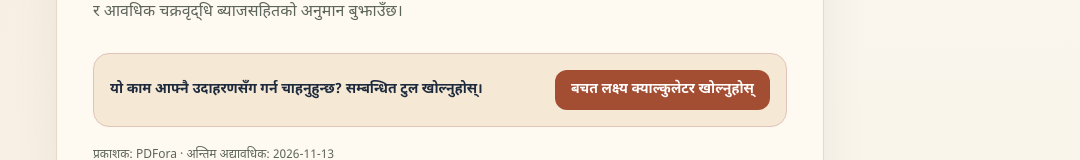
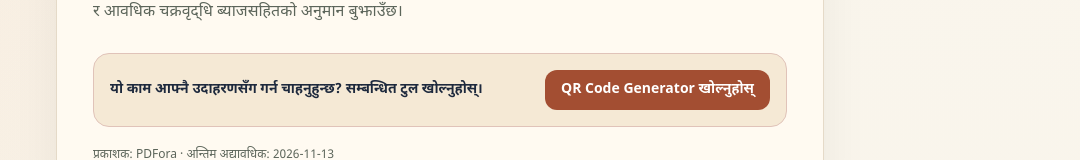
Before and after one commit to pokhrelniroj94-bot/PDFora, a Next.js app in the folder frontend/: page /ne/blog/savings-goal-calculator-guide in a window 1280 px wide. Shown: the part 387-547 px from the top of the page, without its empty margins (200-1280 px from the left). Built offline with nearby package versions, Linux system fonts and the light colour scheme; no server answers.

Commit message:
Integrate QR localization: BlogToolCTA.tsx

```diff
--- a/frontend/components/BlogToolCTA.tsx
+++ b/frontend/components/BlogToolCTA.tsx
@@ -2,16 +2,38 @@
 
 import Link from "next/link";
 import { trackConsentAwareEvent } from "../lib/analytics-client";
+import type { Locale } from "../lib/i18n/config";
 
 type BlogToolCTAProps = {
   blogSlug: string;
   href: string;
   label: string;
   calculator?: boolean;
-  locale?: "en" | "ne";
+  locale?: Locale;
 };
 
 export default function BlogToolCTA({ blogSlug, href, label, calculator = false, locale = "en" }: BlogToolCTAProps) {
+  const isNepali = locale === "ne";
+  const prompt: Record<Locale, string> = {
+    en: calculator ? "Ready to use your own numbers? Open the interactive calculator." : "Ready to try this workflow? Open the matching tool.",
+    ne: "यो काम आफ्नै उदाहरणसँग गर्न चाहनुहुन्छ? सम्बन्धित टुल खोल्नुहोस्।",
+    hi: "अपना QR कोड बनाने के लिए टूल खोलें।",
+    bn: "আপনার QR কোড তৈরি করতে টুলটি খুলুন।",
+    ur: "اپنا QR کوڈ بنانے کے لیے ٹول کھولیں۔",
+    ar: "افتح الأداة لإنشاء رمز QR الخاص بك.",
+    es: "Abre la herramienta para crear tu código QR.",
+    fr: "Ouvrez l’outil pour créer votre QR code.",
+    de: "Öffnen Sie das Tool, um Ihren QR-Code zu erstellen.",
+    pt: "Abra a ferramenta para criar seu QR Code.",
+    zh: "打开工具，创建您的二维码。",
+    ja: "ツールを開いてQRコードを作成しましょう。",
+  };
+  const action: Record<Locale, string> = {
+    en: "Open QR Code Generator", ne: "QR Code Generator खोल्नुहोस्", hi: "QR कोड जनरेटर खोलें",
+    bn: "QR কোড জেনারেটর খুলুন", ur: "QR کوڈ جنریٹر کھولیں", ar: "افتح منشئ رمز QR",
+    es: "Abrir generador de QR", fr: "Ouvrir le générateur QR", de: "QR-Code-Generator öffnen",
+    pt: "Abrir gerador de QR", zh: "打开二维码生成器", ja: "QRコード生成ツールを開く",
+  };
   const trackClick = () => {
     trackConsentAwareEvent("blog_to_tool_click", {
       blog_slug: blogSlug,
@@ -23,20 +45,14 @@ export default function BlogToolCTA({ blogSlug, href, label, calculator = false,
 
   return (
     <div className="mt-6 flex flex-col gap-3 rounded-2xl border border-teal-100 bg-teal-50 p-4 sm:flex-row sm:items-center sm:justify-between">
-      <p className="text-sm font-semibold text-slate-800">
-        {locale === "ne"
-          ? "यो काम आफ्नै उदाहरणसँग गर्न चाहनुहुन्छ? सम्बन्धित टुल खोल्नुहोस्।"
-          : calculator
-            ? "Ready to use your own numbers? Open the interactive calculator."
-            : "Ready to try this workflow? Open the matching tool."}
-      </p>
+      <p className="text-sm font-semibold text-slate-800">{prompt[locale]}</p>
       <Link
         href={href}
         onClick={trackClick}
-        aria-label={locale === "ne" ? label + " टुल खोल्नुहोस्" : "Open " + label + " from the " + blogSlug + " guide"}
+        aria-label={isNepali ? action.ne : action[locale]}
         className="inline-flex items-center justify-center rounded-xl bg-teal-700 px-4 py-2.5 text-sm font-bold text-white hover:bg-teal-800"
       >
-        {locale === "ne" ? label + " खोल्नुहोस्" : "Open " + label}
+        {action[locale]}
       </Link>
     </div>
   );
```
